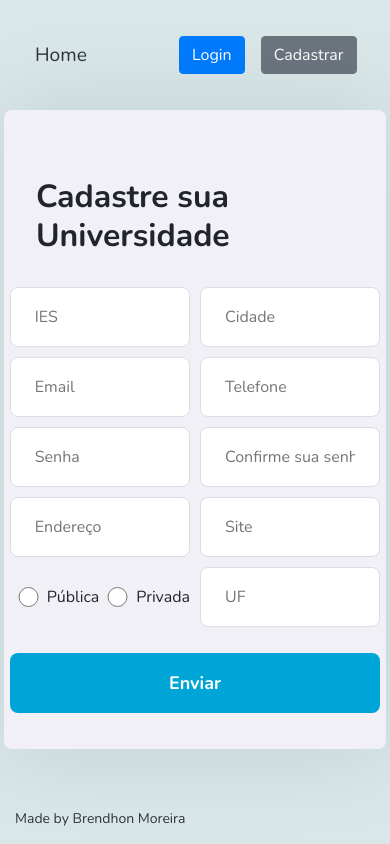
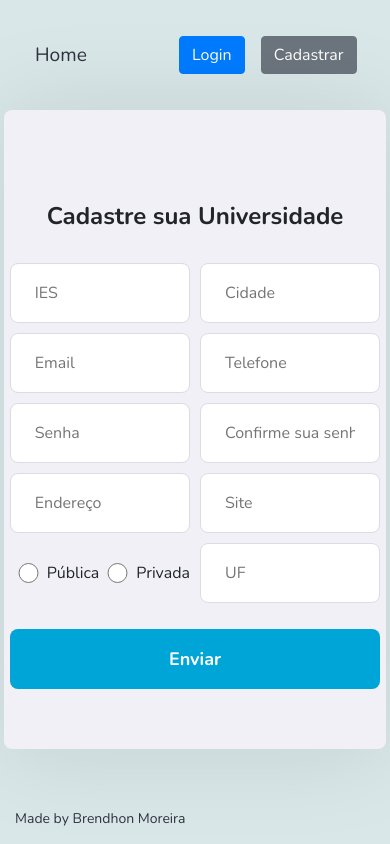
Before and after one commit to Brendhon/SearchFacul_Web, a React (Create React App) app: page /register in a window 390 px wide. Built offline with nearby package versions, Linux system fonts and the light colour scheme.

Commit message:
change: CSS in Header

```diff
--- a/src/components/Form/FormUniversity.css
+++ b/src/components/Form/FormUniversity.css
@@ -16,7 +16,7 @@
     display: flex;
     justify-content: center;
     margin: 32px;
-    font-size: 32px;
+    font-size: 2rem;
     font-weight: 800;
 }
 
@@ -106,6 +106,10 @@
         margin: 0 1%;
     }
 
+    .university-content h1 {
+        font-size: 1.5rem;
+    }
+
     .university-content .form form .radio {
         margin: 0;
     }
@@ -137,6 +141,11 @@
 
 @media(max-width: 320px) {
 
+    .university-content h1 {
+        font-size: 1.2rem;
+    }
+
+
     .university-content .form form .radio .public {
         height: 15px;
     }
```
